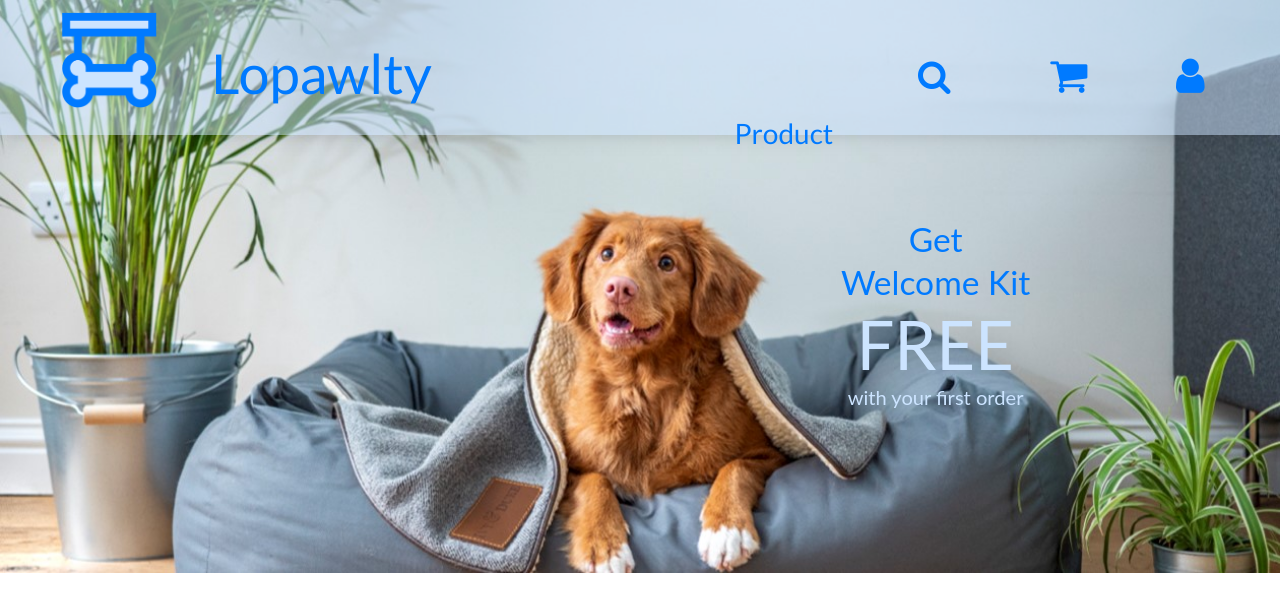
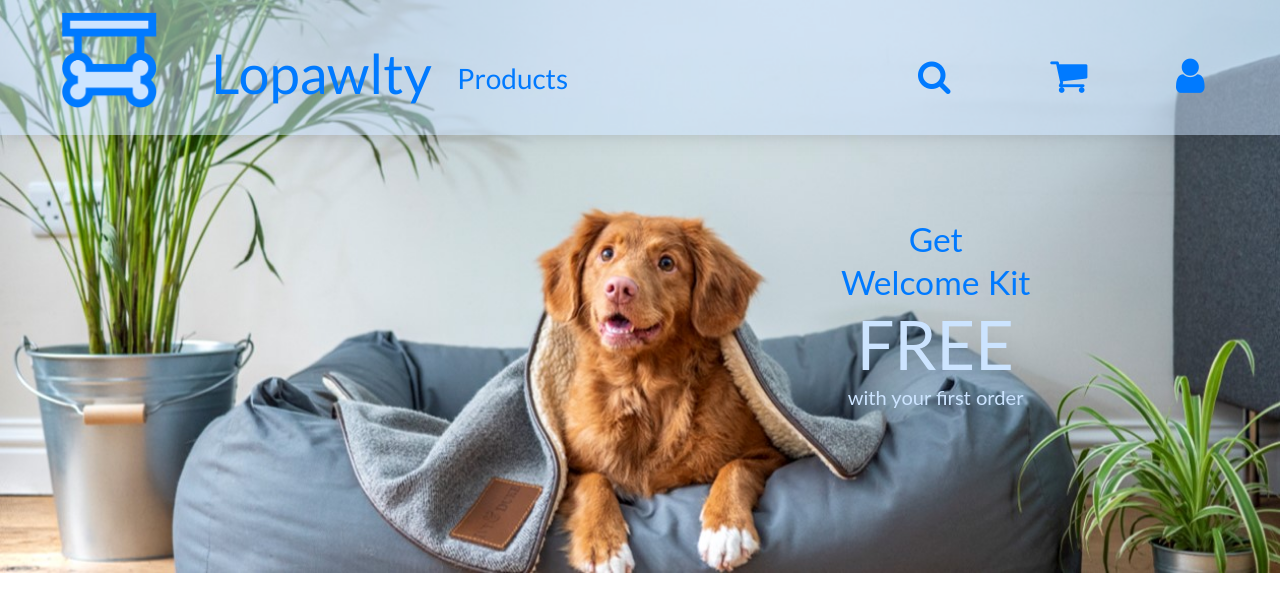
Before and after one commit to viviplc/LopawltyWeb, a Vue app: page / in a window 1280 px wide. Shown: the top 612 px of the page. Built offline with nearby package versions, Linux system fonts and the light colour scheme.

Commit message:
Products label fix

```diff
--- a/src/App.vue
+++ b/src/App.vue
@@ -15,10 +15,10 @@
         </router-link>
         <nav>
           <div class="nav-links">
-            <div class="nav_link">
+            <div class="nav_link_central">
               <router-link class="navbar-brand" to="/Product">
                 <div class="Product">
-                  <h3>Product</h3>
+                  <h3>Products</h3>
                 </div>
               </router-link>
             </div>
@@ -76,6 +76,11 @@
   padding-left: 5%;
   text-decoration: none;
   font-weight: bold;
+}
+
+.nav_link_central{
+  position: relative;
+  transform: translate(-265px, -55px);
 }
 
 .navbar-brand h1 {
```
Also changed, not shown: 1 other file (tests, documents, lock files or other folders).
